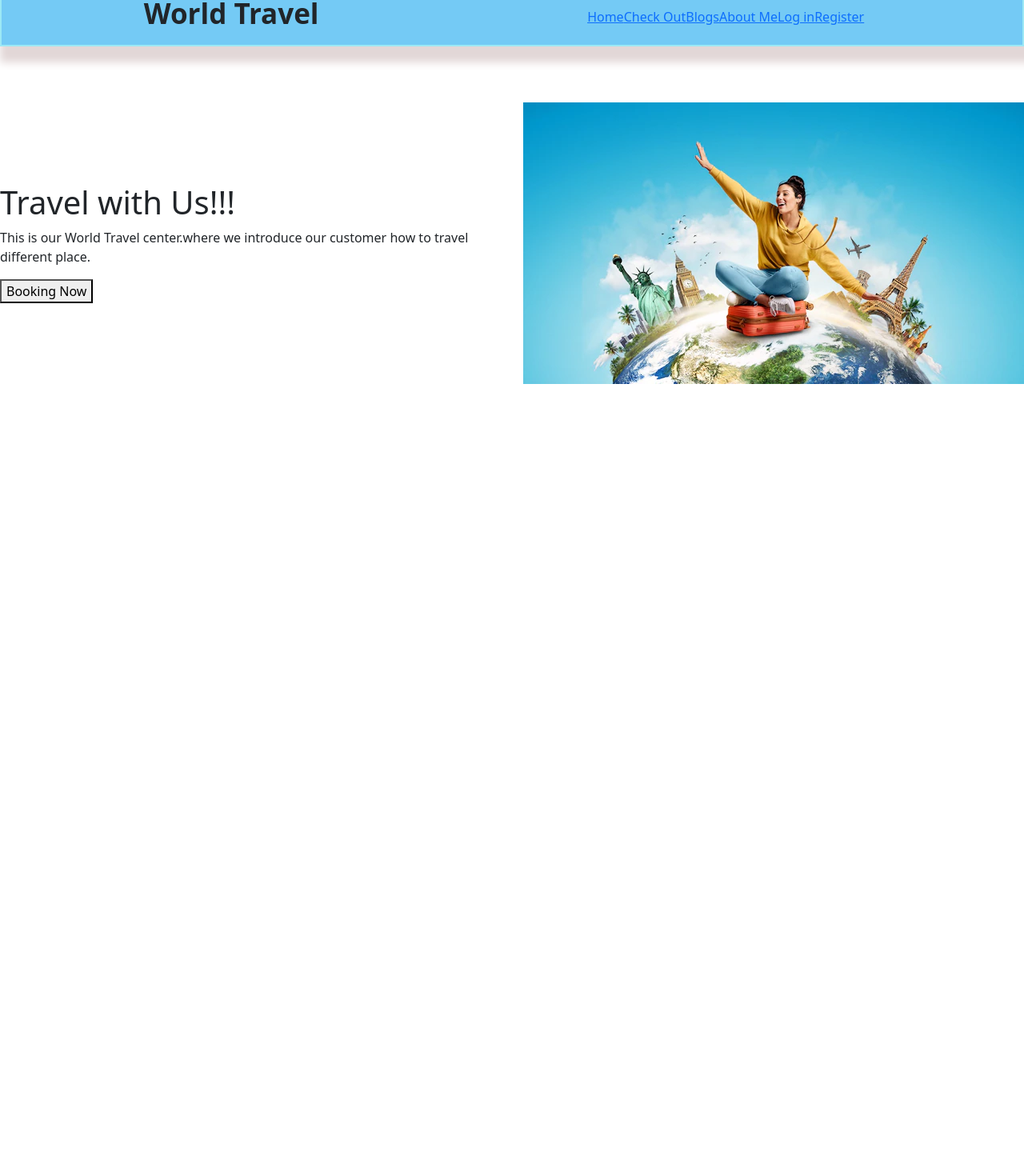
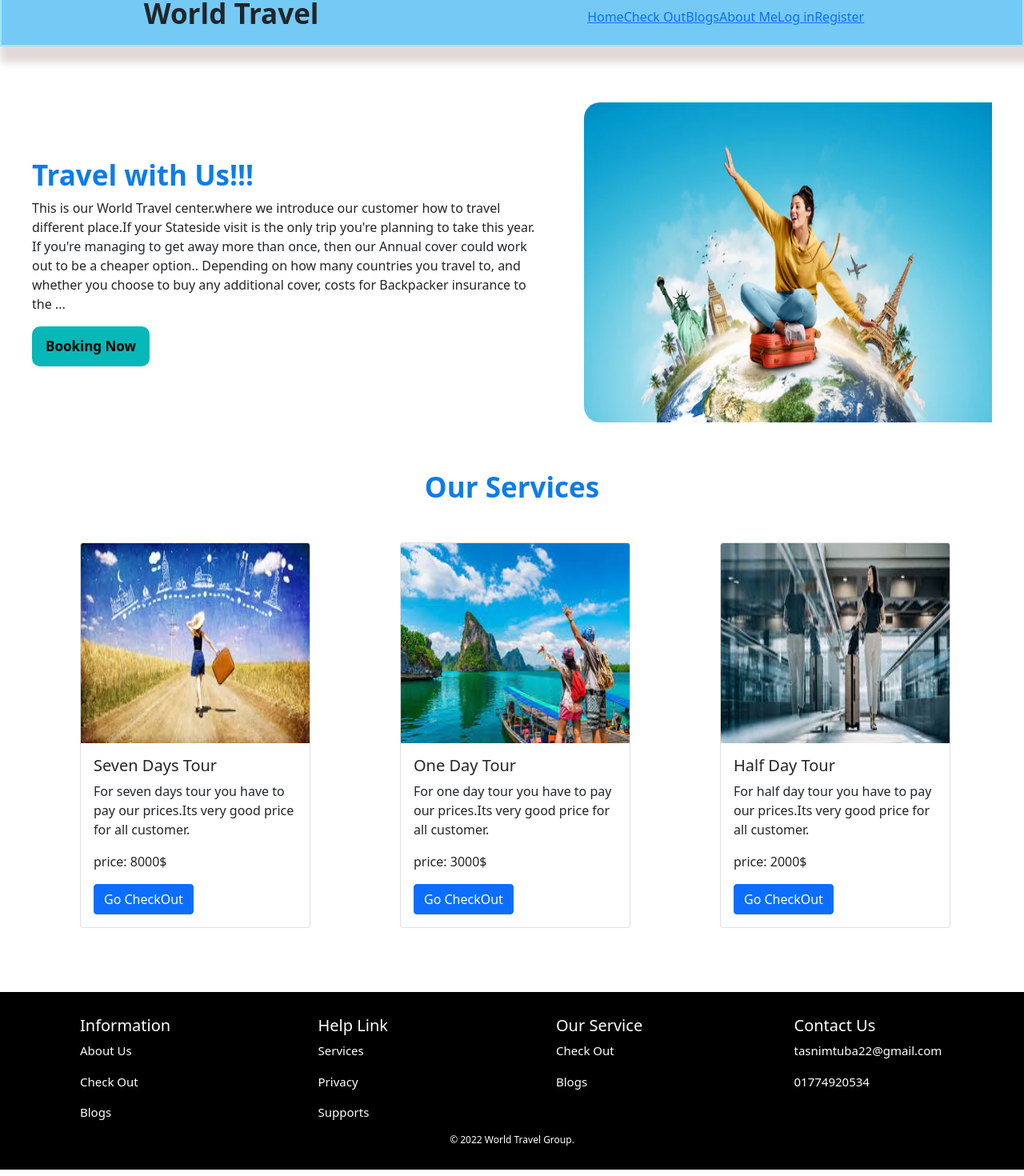
Before and after one commit to tubatasnim/independent-service-provider, a React (Create React App) app: page / in a window 1280 px wide. Shown: the part 16-1486 px from the top of the page at 80% size. Before the commit the page ends 800 px from the top, so only its background shows below. Built offline with nearby package versions, Linux system fonts and the light colour scheme.

Commit message:
homa-page

```diff
--- a/src/components/Home/Home.css
+++ b/src/components/Home/Home.css
@@ -3,4 +3,74 @@
     justify-content: space-around;
     align-items: center;
     margin-top: 70px;
+    padding-left: 40px;
+    gap: 50px;
 }
+
+.head-title {
+    font-weight: bold;
+    font-size: 35px;
+    color: rgb(13, 124, 235);
+}
+
+.home-button {
+    background-color: rgb(8, 183, 183);
+    border: 2px solid rgb(8, 183, 183);
+    border-radius: 10px;
+    padding: 10px;
+    padding-left: 15px;
+    padding-right: 15px;
+    font-weight: bold;
+    font-size: 17px;
+}
+
+.home-img img {
+    border-radius: 20px;
+    padding-right: 40px;
+    width: 550px;
+    height: 400px;
+}
+
+.services-head {
+    padding-top: 60px;
+    padding-bottom: 40px;
+    font-weight: bold;
+    font-size: 35px;
+    color: rgb(13, 124, 235);
+    text-align: center;
+
+}
+
+.card-section {
+    display: grid;
+    grid-template-columns: repeat(3, 1fr);
+    grid-gap: 20px;
+    padding-left: 100px;
+    margin-bottom: 80px;
+}
+
+.card-section img {
+    width: 286px;
+    height: 250px;
+}
+
+.footers {
+    background-color: black;
+}
+
+.footer-style {
+    display: grid;
+    grid-template-columns: repeat(4, 1fr);
+    grid-gap: 10px;
+    padding-left: 100px;
+    color: white;
+    font-size: 15px;
+    padding-top: 30px;
+}
+
+.footer-title {
+    color: white;
+    font-size: 12px;
+    text-align: center;
+    padding-bottom: 30px;
+}
--- a/src/components/Home/Home.js
+++ b/src/components/Home/Home.js
@@ -1,17 +1,103 @@
-import React from 'react';
+import Button from 'react-bootstrap/Button';
+import { Card } from 'react-bootstrap';
+import React, { useEffect, useState } from 'react';
 import './Home.css';
+
 const Home = () => {
+
+    // const [card, setCard] = useState([]);
+    // useEffect(() => {
+    //     fetch('load-data.json')
+    //         .then(res => res.json())
+    //         .then(data => setCard(data));
+    // }, [])
     return (
-        <div className='home-section'>
+        <div >
 
-            <div>
-                <h1>Travel with Us!!!</h1>
-                <p>This is our World Travel center.where we introduce our customer how to travel different place.</p>
-                <button>Booking Now</button>
+            <div className='home-section'>
+                <div>
+                    <h1 className="head-title">Travel with Us!!!</h1>
+                    <p>This is our World Travel center.where we introduce our customer how to travel different place.If your Stateside visit is the only trip you're planning to take this year. If you're managing to get away more than once, then our Annual cover could work out to be a cheaper option.. Depending on how many countries you travel to, and whether you choose to buy any additional cover, costs for Backpacker insurance to the ...</p>
+                    <button className='home-button'>Booking Now</button>
+                </div>
+                <div className='home-img'>
+                    < img src="images/travel.webp" alt="" />
+                </div>
             </div>
-            <div>
-                < img src="images/travel.webp" alt="" />
+            <h1 className='services-head'>Our Services</h1>
+            <div className='card-section'>
+                <Card style={{ width: '18rem' }}>
+                    <Card.Img variant="top" src="images/stay-1.jpg" />
+                    <Card.Body>
+                        <Card.Title>Seven Days Tour</Card.Title>
+                        <Card.Text>
+                            For seven days tour you have to pay our prices.Its very good price for all customer.
+                        </Card.Text>
+
+                        <Card.Text>
+                            price: 8000$
+                        </Card.Text>
+                        <Button variant="primary">Go CheckOut</Button>
+                    </Card.Body>
+                </Card>
+                <Card style={{ width: '18rem' }}>
+                    <Card.Img variant="top" src="images/stay-2.jpg" />
+                    <Card.Body>
+                        <Card.Title>One Day Tour</Card.Title>
+                        <Card.Text>
+                            For one day tour you have to pay our prices.Its very good price for all customer.
+                        </Card.Text>
+
+                        <Card.Text>
+                            price: 3000$
+                        </Card.Text>
+                        <Button variant="primary">Go CheckOut</Button>
+                    </Card.Body>
+                </Card>
+                <Card style={{ width: '18rem' }}>
+                    <Card.Img variant="top" src="images/stay-3.jpg" />
+                    <Card.Body>
+                        <Card.Title>Half Day Tour</Card.Title>
+                        <Card.Text>
+                            For half day tour you have to pay our prices.Its very good price for all customer.
+                        </Card.Text>
+
+                        <Card.Text>
+                            price: 2000$
+                        </Card.Text>
+                        <Button variant="primary">Go CheckOut</Button>
+                    </Card.Body>
+                </Card>
+
             </div>
+            <div className='footers'>
+                <div className='footer-style'>
+                    <div>
+                        <h5>Information</h5>
+                        <p>About Us</p>
+                        <p>Check Out</p>
+                        <p>Blogs</p>
+                    </div>
+                    <div>
+                        <h5>Help Link</h5>
+                        <p>Services</p>
+                        <p>Privacy</p>
+                        <p>Supports</p>
+                    </div>
+                    <div>
+                        <h5>Our Service</h5>
+                        <p>Check Out</p>
+                        <p>Blogs</p>
+                    </div>
+                    <div>
+                        <h5>Contact Us</h5>
+                        <p>tasnimtuba22@gmail.com</p>
+                        <p>01774920534</p>
+                    </div>
+                </div>
+                <h5 className='footer-title'> © 2022 World Travel Group.</h5>
+            </div>
+
         </div>
     );
 };
```
Also changed, not shown: public/load-data.json (added, +20 -0 lines), src/components/Card/Card.js (added, +15 -0 lines), src/components/Card/Card.css (added).
